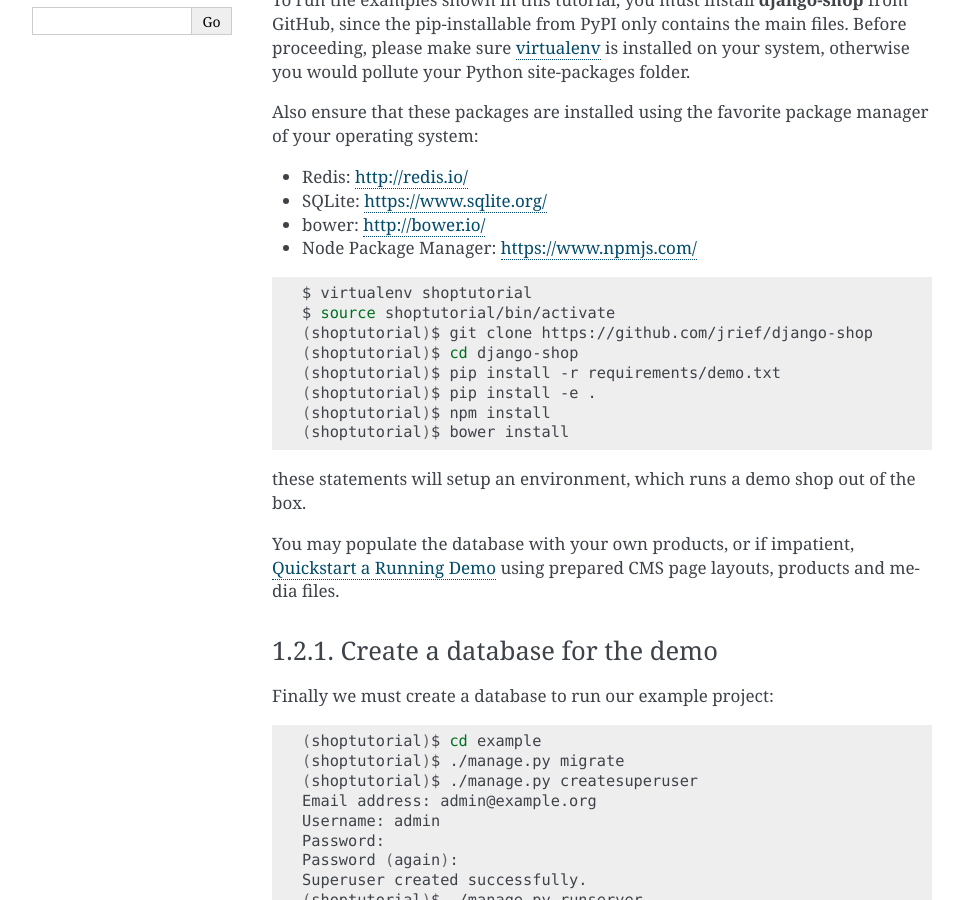
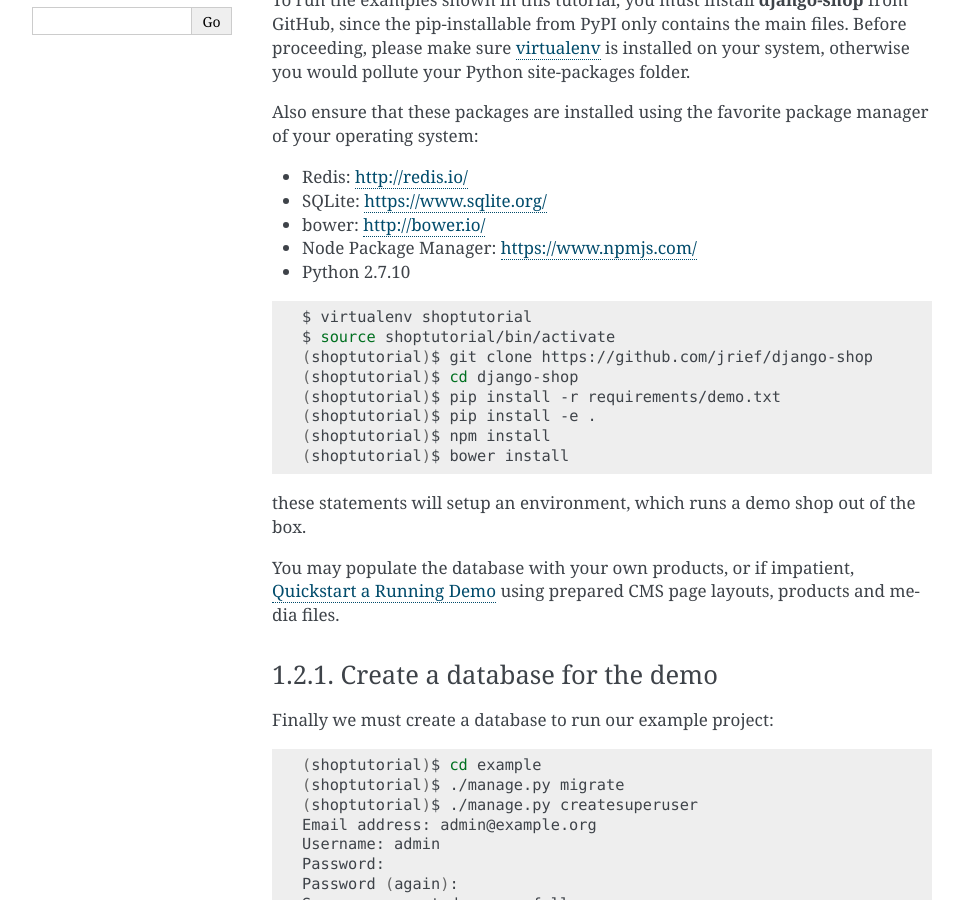
Before and after one commit to zootopia106/django-shop, a Sphinx documentation site: the page built from docs/tutorial/intro.rst, in a window 1280 px wide and 900 px high, scrolled down 388 px. Shown: the whole window, without its empty margins (148-1111 px from the left). Built offline with Sphinx 7.4.7, drawn with Linux system fonts in a browser that asks for light colours.

Commit message:
Update intro.rst
Python 2.7.10 dependency added

```diff
--- a/docs/tutorial/intro.rst
+++ b/docs/tutorial/intro.rst
@@ -31,6 +31,7 @@
 * SQLite: https://www.sqlite.org/
 * bower: http://bower.io/
 * Node Package Manager: https://www.npmjs.com/
+* Python 2.7.10
 
 .. code-block:: shell
 
```
